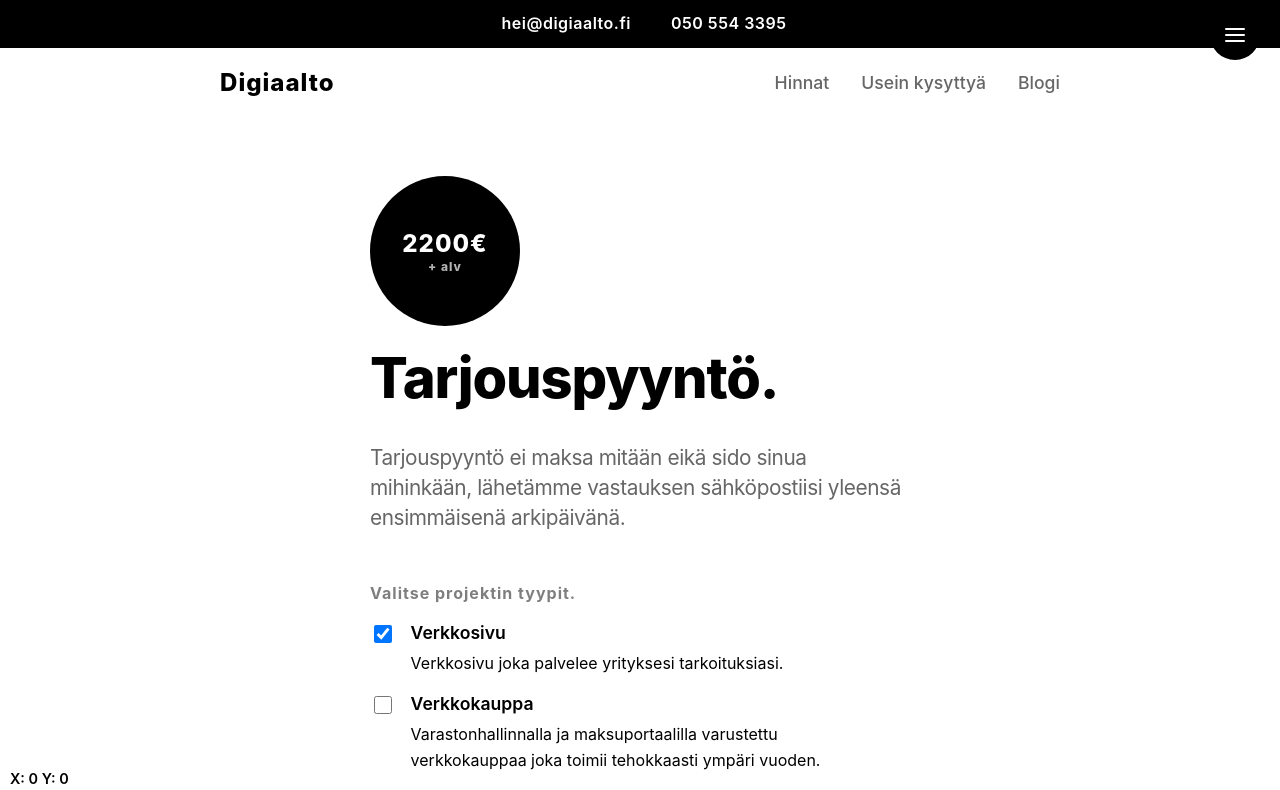
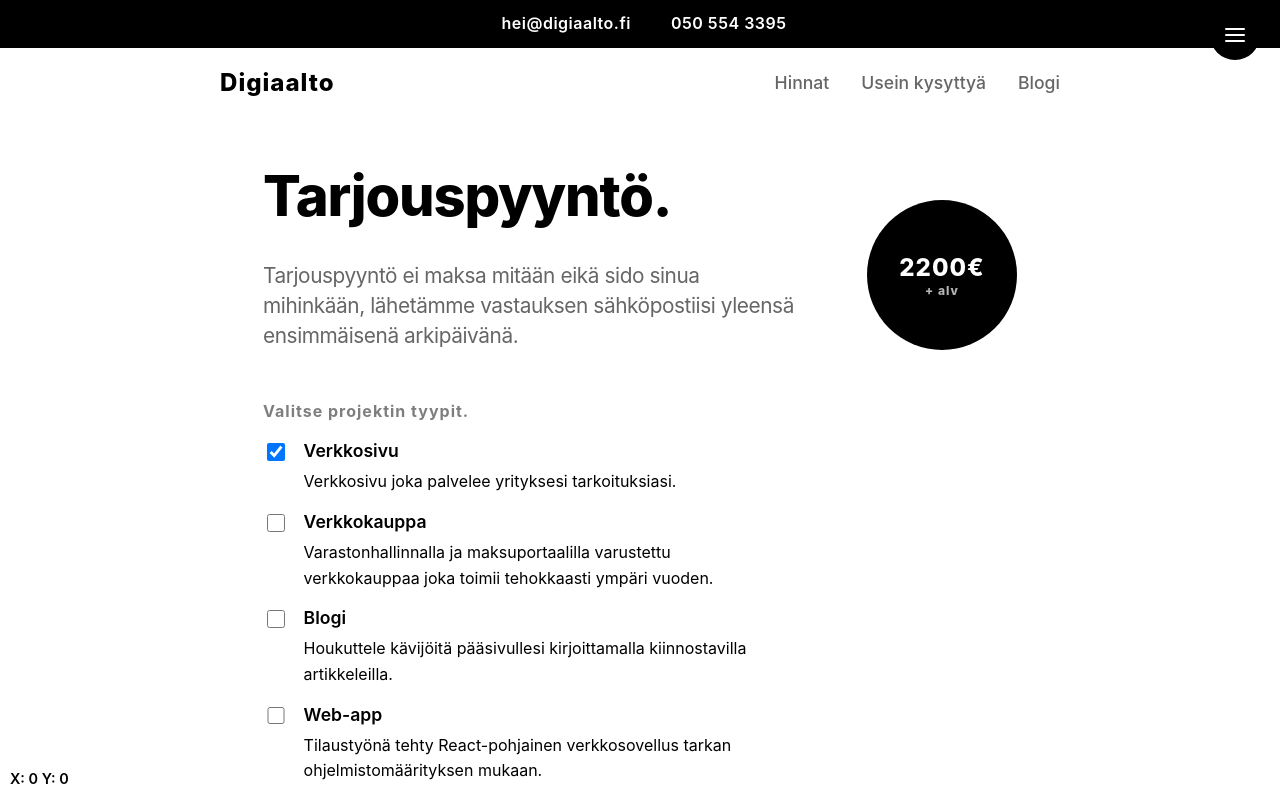
Before and after one commit to digiaalto/etusivu, a Next.js app: page /hinnat in a window 1280 px wide. Shown: the top 790 px of the page. Built offline with nearby package versions, Linux system fonts and the light colour scheme.

Commit message:
Final tarjous mobile responsiveness fix

```diff
--- a/components/tarjouspyynto/PriceWidget.module.sass
+++ b/components/tarjouspyynto/PriceWidget.module.sass
@@ -11,6 +11,7 @@
 	flex-direction: column
 	place-content: center
 	place-items: center
+	align-self: start
 	margin: 1rem 0
 	border-radius: 4px
 	background-color: colors.$dark
@@ -34,3 +35,4 @@
 		height: 150px
 		width: 150px
 		font-size: 1.5rem
+		top: 200px
--- a/components/tarjouspyynto/TarjousApp.js
+++ b/components/tarjouspyynto/TarjousApp.js
@@ -62,9 +62,15 @@ const DefaultForm = ({ status, setStatus, price, setPrice }) => {
   return (
     <div className={styles.defaultForm}>
       <PriceWidget price={price} />
-      <h2 className={styles.header}>{sisalto.header}</h2>
-      <h3 className={styles.subheader}>{sisalto.subheader}</h3>
-      <TarjousForm status={status} setStatus={setStatus} setPrice={setPrice} />
+      <div className={styles.content}>
+        <h2 className={styles.header}>{sisalto.header}</h2>
+        <h3 className={styles.subheader}>{sisalto.subheader}</h3>
+        <TarjousForm
+          status={status}
+          setStatus={setStatus}
+          setPrice={setPrice}
+        />
+      </div>
     </div>
   )
 }
--- a/components/tarjouspyynto/TarjousApp.module.sass
+++ b/components/tarjouspyynto/TarjousApp.module.sass
@@ -49,5 +49,8 @@
 		transform: rotate(360deg)
 
 @include breakpoints.laptop
-	.header
-		max-width: 100% !important
+	.defaultForm
+		grid-auto-flow: column
+		gap: 4rem
+	.content
+		order: -1
```
